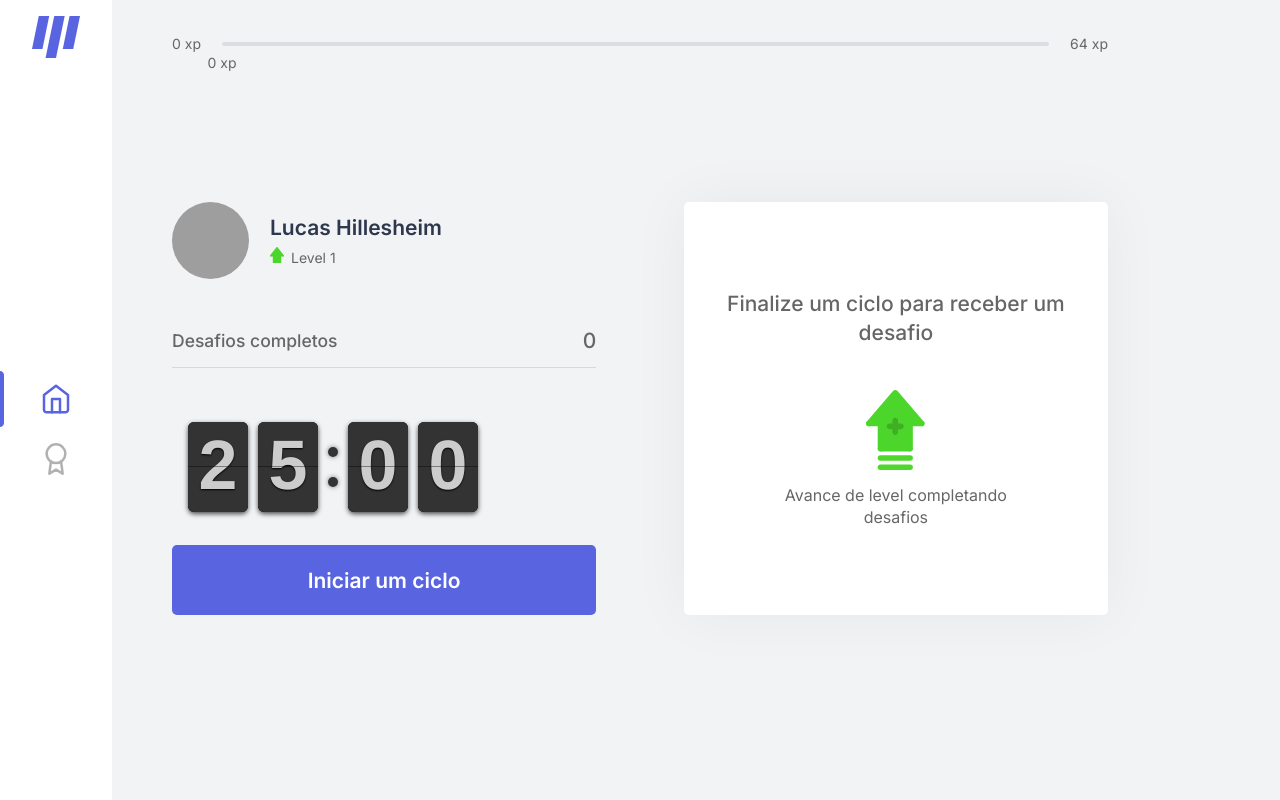
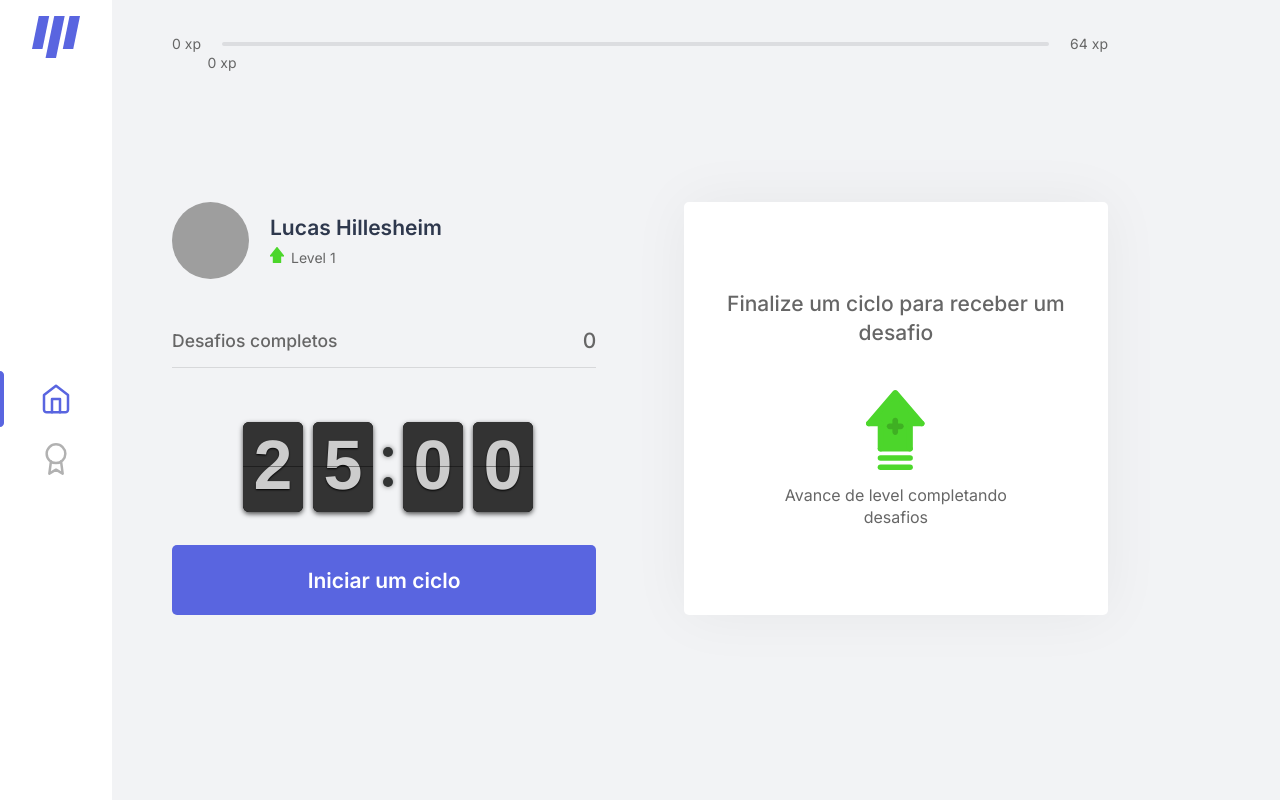
Before and after one commit to hillesheim11/getup, a Next.js app: page / in a window 1280 px wide. Built offline with nearby package versions, Linux system fonts and the light colour scheme; grey boxes are pictures that could not be loaded.

Commit message:
Corrigido posicionamento do timer

```diff
--- a/public/styles/flipclock.css
+++ b/public/styles/flipclock.css
@@ -48,10 +48,7 @@
 .flip-clock-meridium a { color: #313333; }
 
 .flip-clock-wrapper {
-  text-align: center;
-  position: relative;
-  width: 100%;
-  margin: 1em;
+    padding-left: 6em;
 }
 
 .flip-clock-wrapper:before,
--- a/src/styles/components/Countdown.module.css
+++ b/src/styles/components/Countdown.module.css
@@ -11,7 +11,6 @@
 
     display: flex;
     align-items: center;
-    justify-content: space-evenly;
 
     background: var(--white);
     box-shadow: 0 0 60px rgba(0, 0, 0, 0.05);
```
